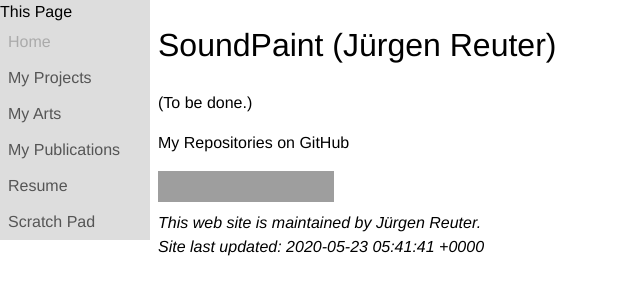
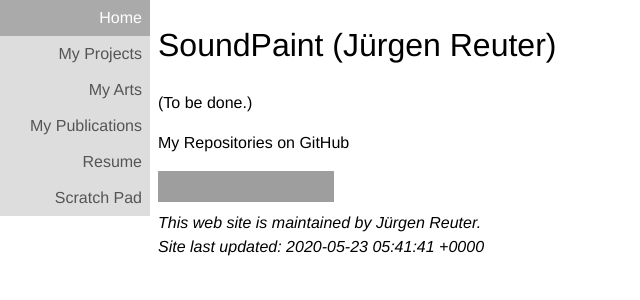
Before and after one commit to soundpaint/soundpaint.github.io, a Jekyll site: the page built from index.md, in a window 1280 px wide. Shown: the top 300 px of the page, without its empty margins (0-640 px from the left). Built offline with Jekyll 4.4.1, drawn with Linux system fonts in a browser that asks for light colours; our own code applies the rules of GitHub Pages for plain Markdown files; grey boxes are pictures that could not be loaded.

Commit message:
Fix Navigation Entries
* Use display block for correct background
  filling.

```diff
--- a/_includes/_nav.html
+++ b/_includes/_nav.html
@@ -3,7 +3,6 @@
              <a href="/">{{ page.title | default: site.title }}</a>
         -->
         <nav class="nav">
-          <a href="{{ page.url }}">This Page</a>
 {% for item in site.data.pageslist.pages %}
           <div class="{% if item.url != page.url %}non{% endif %}active">
             <a href="{{ item.url }}">{{ item.title }}</a>
--- a/_sass/layout.scss
+++ b/_sass/layout.scss
@@ -27,9 +27,10 @@ a {
 .nav div a {
   font-size: 1em;
   color: #555;
-  float: left;
-  text-align: center;
+  float: none;
+  text-align: right;
   padding: 6px 8px;
+  display: block;
 }
 
 .nav div a:hover {
@@ -38,7 +39,8 @@ a {
 }
 
 .nav div.active a {
-  color: #aaa;
+  color: #fff;
+  background-color: #aaa;
   cursor: default;
 }
 
```
